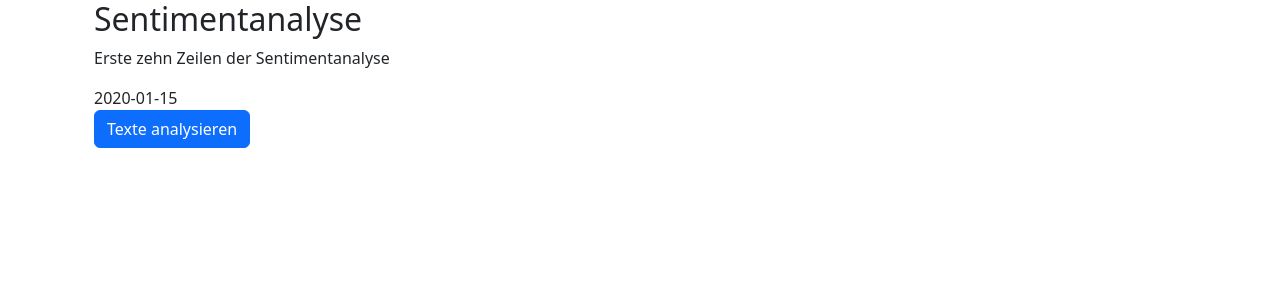
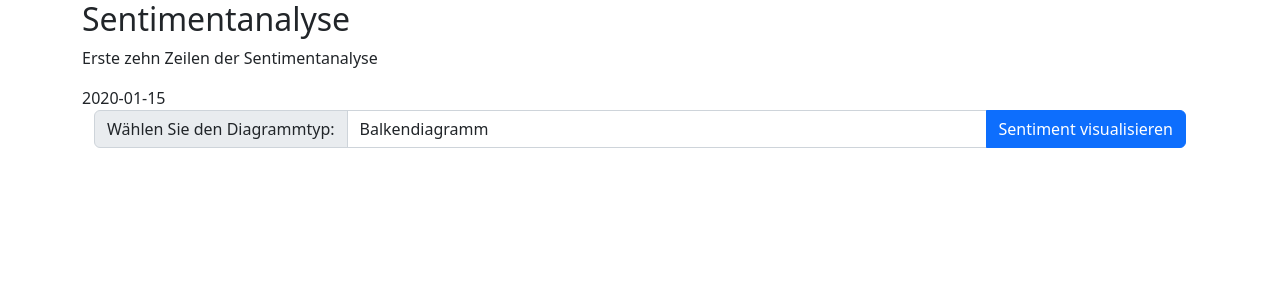
Before and after one commit to iorala/super__sad__text-analysis, a Python web app: template templates/textanalyse.html in a window 1280 px wide. Shown: the top 300 px of the page. Run offline with Jinja, Linux system fonts and the light colour scheme; the template is opened without the code that fills it: most values are stand-ins (such as "Sample title", 1, 10 or a date in 2020).

Commit message:
Formular Texanalyse anpassen

```diff
--- a/templates/textanalyse.html
+++ b/templates/textanalyse.html
@@ -1,5 +1,3 @@
-{% include "header.html" %}
-<!--Inhalt der Seite-->
 {% include "header.html" %}
 <!--Inhalt der Seite-->
 <div class="row">
@@ -8,14 +6,24 @@
             <h2>Sentimentanalyse</h2>
             <p>Erste zehn Zeilen der Sentimentanalyse</p>
             <div class="container">
-                <div class = "row">
+                <div class="row">
                     {{ sentiment_tabelle | safe}}
                 </div>
+                <div class="row">
+                    <div class="col">
+                        <div class="input-group mb-3">
+                            <label for="chart_type" class="input-group-text">Wählen Sie den Diagrammtyp:</label>
+                            <select class="form-control" name="chart_type" id="chart_type">
+                                <option value="bar_chart">Balkendiagramm</option>
+                                <option value="pie_chart">Kuchendiagramm</option>
+                            </select>
+                            <button type="submit" class="btn btn-primary">Sentiment visualisieren</button>
+                        </div>
+                    </div>
+                </div>
             </div>
-            <button type="submit" class="btn btn-primary">Texte analysieren</button>
         </form>
     </div>
 </div>
-{% include "footer.html" %}
 
 {% include "footer.html" %}
```
Also changed, not shown: main.py (+6 -1 lines), test.csv (added, +10 -0 lines), 1 other file.
